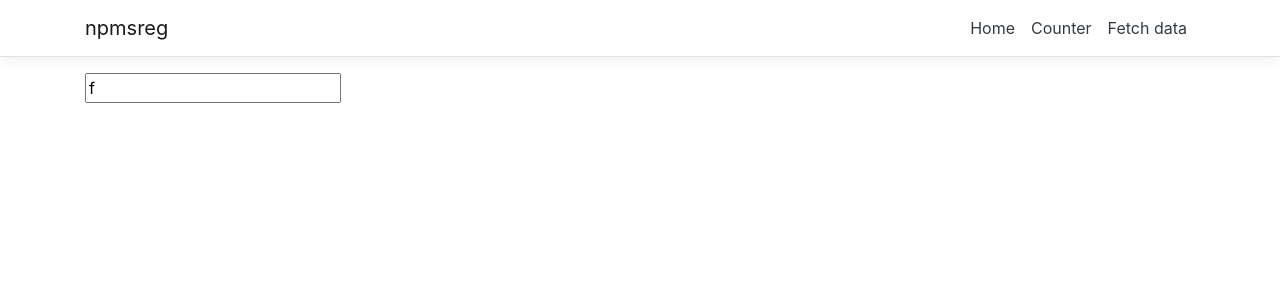
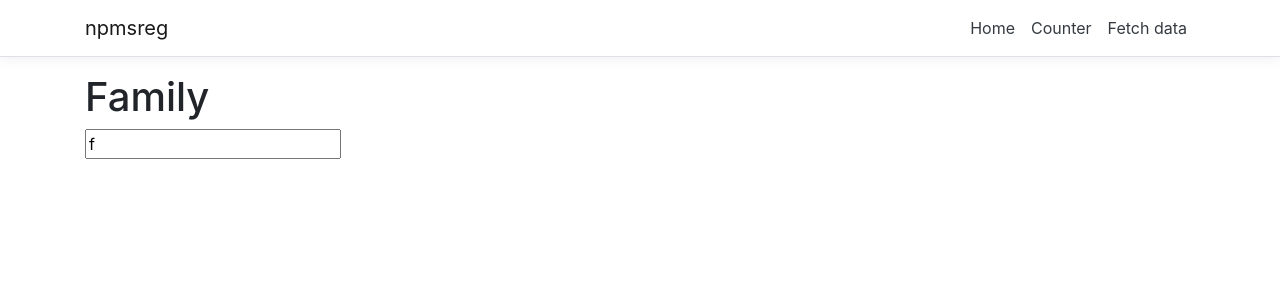
Before and after one commit to hengyiliu/npmsreg, a React (Create React App) app in the folder ClientApp/: page /family in a window 1280 px wide. Shown: the top 300 px of the page. Built offline with nearby package versions, Linux system fonts and the light colour scheme; no server answers.

Commit message:
use formik

```diff
--- a/ClientApp/package.json
+++ b/ClientApp/package.json
@@ -4,6 +4,7 @@
   "private": true,
   "dependencies": {
     "bootstrap": "^4.3.1",
+    "formik": "^2.0.1",
     "jquery": "^3.4.1",
     "react": "^16.10.1",
     "react-dom": "^16.10.1",
@@ -13,8 +14,7 @@
     "react-scripts": "3.1.2",
     "reactstrap": "^8.0.0",
     "redux": "^4.0.4",
-    "redux-thunk": "^2.3.0",
-    "redux-form": "^8.2.6"
+    "redux-thunk": "^2.3.0"
   },
   "devDependencies": {
     "@types/jest": "24.0.18",
@@ -22,7 +22,6 @@
     "@types/react": "16.9.3",
     "@types/react-dom": "16.9.1",
     "@types/react-redux": "7.1.4",
-    "@types/redux-form": "8.1.9",
     "@types/react-router-dom": "5.1.0",
     "@types/reactstrap": "8.0.4",
     "@typescript-eslint/eslint-plugin": "^2.3.1",
--- a/ClientApp/src/actions/actions.tsx
+++ b/ClientApp/src/actions/actions.tsx
@@ -47,7 +47,6 @@ export function UpdateFamily(family: IFamily): AddFamilyActionType {
 
 export function GetFamilyData(id: number) {
   return async (dispatch: ThunkDispatch<IRegStoreState, {}, FamilyActionType>) => {
-    debugger;
     var resp = await fetch(`/api/families/${id}`);
 
     var json = await resp.json() as IFamily;
--- a/ClientApp/src/components/Family.tsx
+++ b/ClientApp/src/components/Family.tsx
@@ -4,7 +4,8 @@ import { connect } from 'react-redux';
 import { GetFamily, FamilyActionType, GetFamilyData, UpdateFamilyData } from '../actions/actions';
 import { ThunkDispatch } from 'redux-thunk';
 import { IRegStoreState, IFamily } from '../store/RegStoreState';
-import { Field, InjectedFormProps, reduxForm } from 'redux-form';
+import { withFormik, Formik, Field, ErrorMessage, FormikProps } from 'formik';
+
 
 export interface IFamilyProps {
   family: IFamily;
@@ -13,7 +14,14 @@ export interface IFamilyProps {
   updateFamilyData: (family: IFamily) => Promise<void>;
 }
 
-class Family extends Component<InjectedFormProps<IFamily, IFamilyProps> & IFamilyProps, {}> {
+const FamilySection = (props: FormikProps<IFamily>) =>
+  <form onSubmit={props.handleSubmit}>
+    <Field type="text" name="fatherName" />
+    <ErrorMessage name="fatherName" />
+  </form>
+;
+
+class Family extends Component<IFamilyProps, {}> {
   static displayName: string = Family.name;
 
   public async componentDidMount() {
@@ -22,18 +30,47 @@ class Family extends Component<InjectedFormProps<IFamily, IFamilyProps> & IFamil
 
   public render() {
     var data = this.props.family;
-    debugger;
     return (
       <div>
-        <form>
-        <Field
-          name="fatherName"
-          component="input"
-          type="text"
-          placeholder="Father Name"
-        />
-        </form>
+        <h1>Family</h1>
+        <Formik
+          enableReinitialize={true}
+          initialValues={this.props.family}
+          onSubmit={(values, actions) => {
+            setTimeout(() => {
+              alert(JSON.stringify(values, null, 2));
+              actions.setSubmitting(false);
+            }, 1000);
+          }}
+          render={FamilySection}
+        >
+        </Formik>
       </div>)
+  }
+}
+
+
+const mapStateToProps = (state: IRegStoreState) => {
+  return {
+    family: state.family,
+    initialValues: state.family
+  };
+}
+
+const mapDispatchToProps = (dispatch: ThunkDispatch<IRegStoreState, {}, FamilyActionType>) => {
+  return {
+    getFamilyData: (id: number) => dispatch(GetFamilyData(id)),
+    updateFamilyData: (family: IFamily) => dispatch(UpdateFamilyData(family))
+  };
+}
+
+export default connect(mapStateToProps, mapDispatchToProps)(Family);
+
+
+
+
+
+
 /*
     return (
       <div>
@@ -125,25 +162,3 @@ class Family extends Component<InjectedFormProps<IFamily, IFamilyProps> & IFamil
       </div>
     );
 */
-  }
-}
-
-const mapStateToProps = (state: IRegStoreState) => {
-  return {
-    family: state.family,
-    initialValues: state.family
-  };
-}
-
-const mapDispatchToProps = (dispatch: ThunkDispatch<IRegStoreState, {}, FamilyActionType>) => {
-  return {
-    getFamilyData: (id: number) => dispatch(GetFamilyData(id)),
-    updateFamilyData: (family: IFamily) => dispatch(UpdateFamilyData(family))
-  };
-}
-
-export default connect(mapStateToProps, mapDispatchToProps)(
-  reduxForm<IFamily, IFamilyProps>({
-    form: "Family",
-    enableReinitialize: true
-  })(Family));
--- a/ClientApp/src/reducers/FamilyReducer.tsx
+++ b/ClientApp/src/reducers/FamilyReducer.tsx
@@ -11,7 +11,6 @@ const defaultState: IFamily = {
 }
 
 export function FamilyReducer(state: IFamily = defaultState, action: FamilyActionType): IFamily {
-  debugger;
   switch (action.type) {
     case FamilyActionsEnum.AddFamily:
       return state;
--- a/ClientApp/src/reducers/RootReducer.tsx
+++ b/ClientApp/src/reducers/RootReducer.tsx
@@ -1,9 +1,7 @@
 import { combineReducers, Reducer } from "redux";
 import { FamilyReducer } from "./FamilyReducer";
 import { IRegStoreState } from "../store/RegStoreState";
-import { reducer as formReducer } from "redux-form";
 
 export const RootReducer: Reducer<IRegStoreState> = combineReducers<any>({
-  family: FamilyReducer,
-  form: formReducer
+  family: FamilyReducer
 });
```
Also changed, not shown: 1 other file (tests, documents, lock files or other folders).
